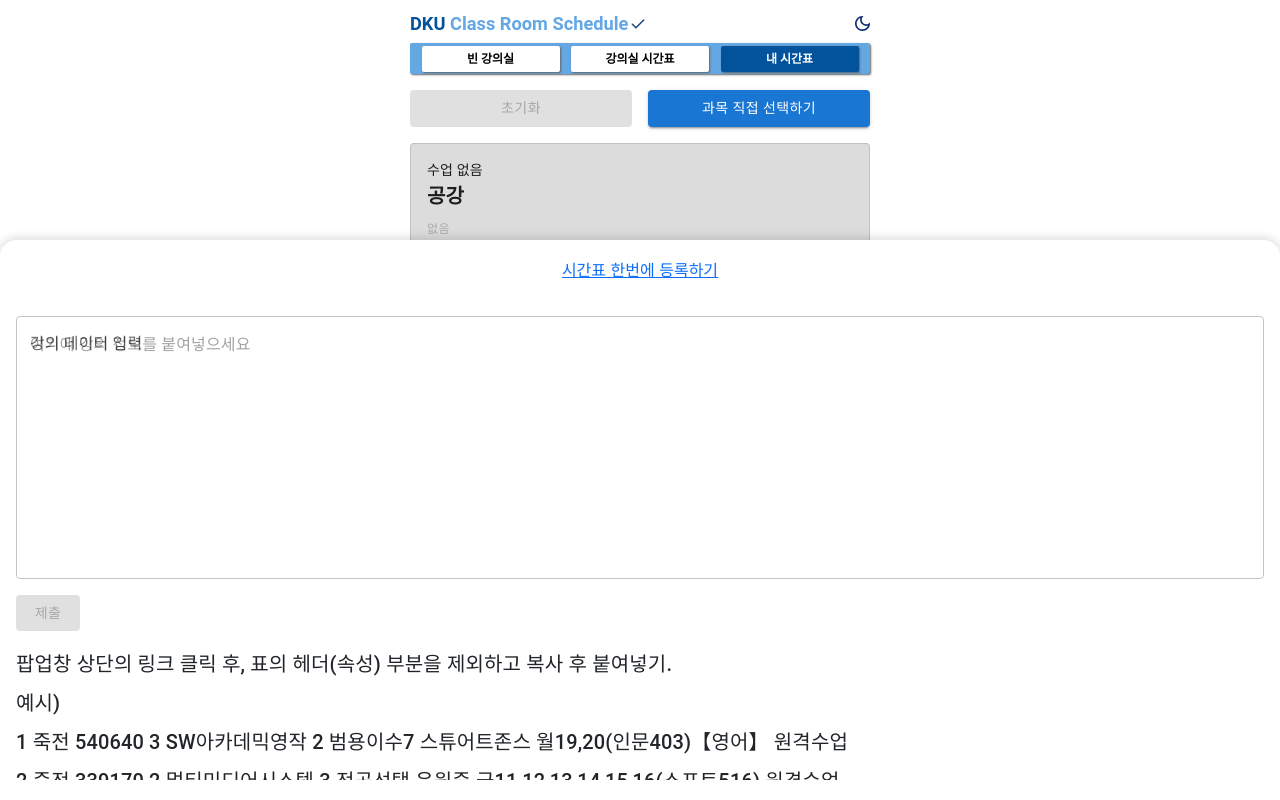
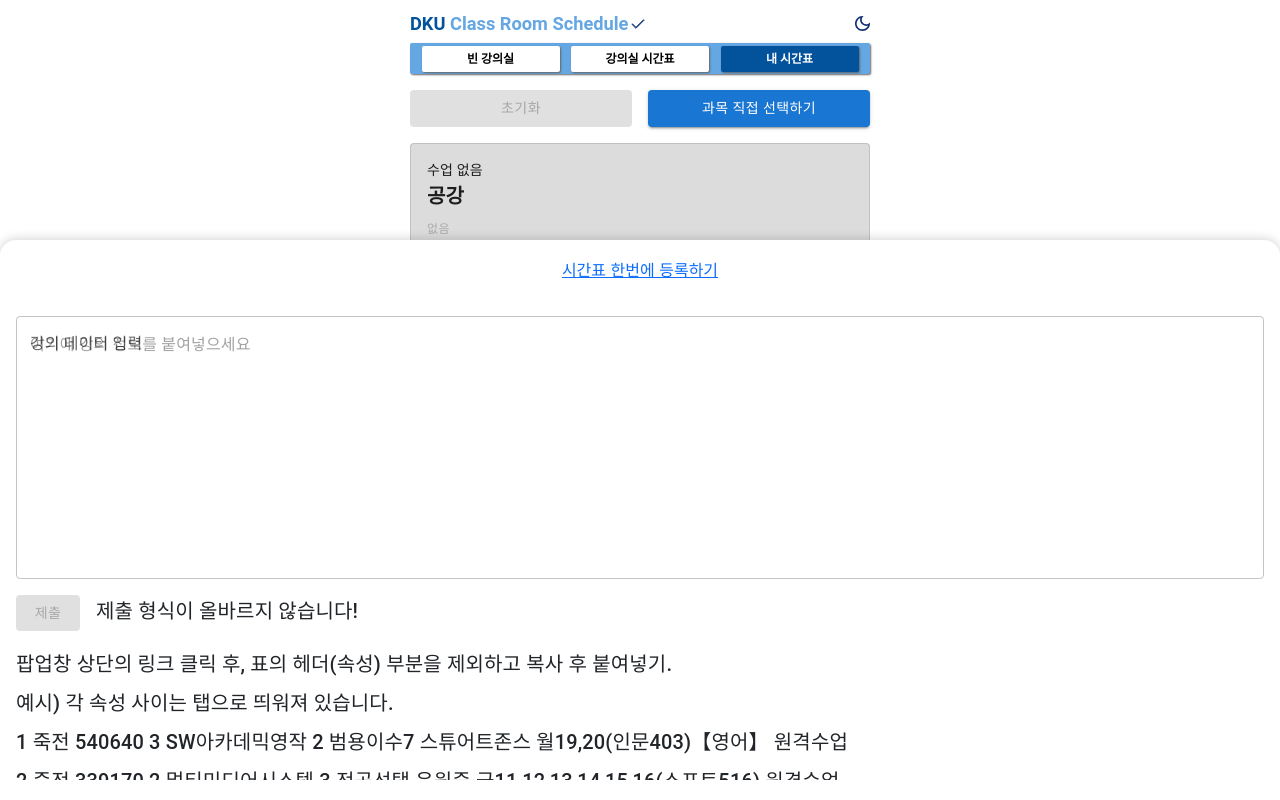
Before and after one commit to ellen24k/opensw, a React (Create React App) app in the folder frontend/: page /MySchedulePage in a window 1280 px wide. Both pictures are taken after a click on the button "시간표 한번에 등록". Shown: the top 800 px of the page. Built offline with nearby package versions, Linux system fonts and the light colour scheme; the HTML template or start-up script is replaced by a standard one; a web font is replaced by a local one.

Commit message:
유효성 검사 로직 추가

```diff
--- a/frontend/src/components/BottomSheet.js
+++ b/frontend/src/components/BottomSheet.js
@@ -86,7 +86,21 @@ function parseCourseList(rawText) {
 
     return result;
 }
+//TextField에 올바르지 않은 형식이 들어왔을 경우 false를 리턴하는 함수
+function isValidCourseText(rawText) {
+    const lines = rawText.trim().split('\n');
+    if (lines.length === 0) return false;
 
+    const timePattern = /^([가-힣]+[\d,]+(\([\w\d가-힣]+\))?)(\/[가-힣]+[\d,]+(\([\w\d가-힣]+\))?)*$/;
+
+    for (const line of lines) {
+        const fields = line.trim().split('\t');
+        if (fields.length < 9) return false;
+        const raw_time = fields[8].replace(/【.*?】/g, '');
+        if (!timePattern.test(raw_time)) return false;
+    }
+    return true;
+}
 function handleParse(inputText, setCourseList) {
     const result = parseCourseList(inputText);
     setCourseList(result);
@@ -160,29 +174,27 @@ function renderContentFalse(sheetRef, isOpen, toggleSheet, inputText, setInputTe
                     variant="outlined"
                     sx={{ mb: 2 }}
                 />
-                {inputText ? <Button
-                    variant="contained"
-                    onClick={() => {
-                        handleParse(inputText, setCourseList);
-                        setIsOpen(false);
-                    }}
-                    sx={{ mb: 2 }}
-                >
-                    제출
-                </Button> :
+                <Box display={"flex"} gap={2}>
                     <Button
                         variant="contained"
+                        disabled={!isValidCourseText(inputText)}
+                        onClick={() => {
+                            handleParse(inputText, setCourseList);
+                            setIsOpen(false);
+                        }}
                         sx={{ mb: 2 }}
-                        disabled
                     >
                         제출
-                    </Button>}
-
+                    </Button>
+                    {!isValidCourseText(inputText) && <Typography variant="h6" gutterBottom>
+                        제출 형식이 올바르지 않습니다!
+                    </Typography>}
+                </Box>
                 <Typography variant="h6" gutterBottom>
                     팝업창 상단의 링크 클릭 후, 표의 헤더(속성) 부분을 제외하고 복사 후 붙여넣기.
                 </Typography>
                 <Typography variant="h6" gutterBottom>
-                    {"예시)"}
+                    {"예시) 각 속성 사이는 탭으로 띄워져 있습니다."}
                 </Typography>
                 <Typography variant="h6" gutterBottom>
                     1	죽전	540640	3	SW아카데믹영작	2	범용이수7	스튜어트존스	월19,20(인문403)【영어】	원격수업
@@ -203,7 +215,7 @@ function renderContentFalse(sheetRef, isOpen, toggleSheet, inputText, setInputTe
                     6	죽전	418520	5	컴퓨터구조	3	전공필수	강필성	화12,13,14(소프트305)/목12,13,14(소프트332)	대면수업
                 </Typography>
             </Box>
-        </div>
+        </div >
     )
 }
 
--- a/frontend/src/components/BottomSheetManager.js
+++ b/frontend/src/components/BottomSheetManager.js
@@ -27,13 +27,10 @@ function renderContent(courseList, setCourseList, courseGroups, setCourseGroups,
     switch (state) {
         case 0:
             return <p>강의 이름을 입력하세요.</p>;
-            break;
         case 1:
             return <p>로딩 중...</p>;
-            break;
         case 2:
             return <p style={{ color: 'red' }}>{error}</p>;
-            break;
         case 3:
             return (
                 <Box
```
